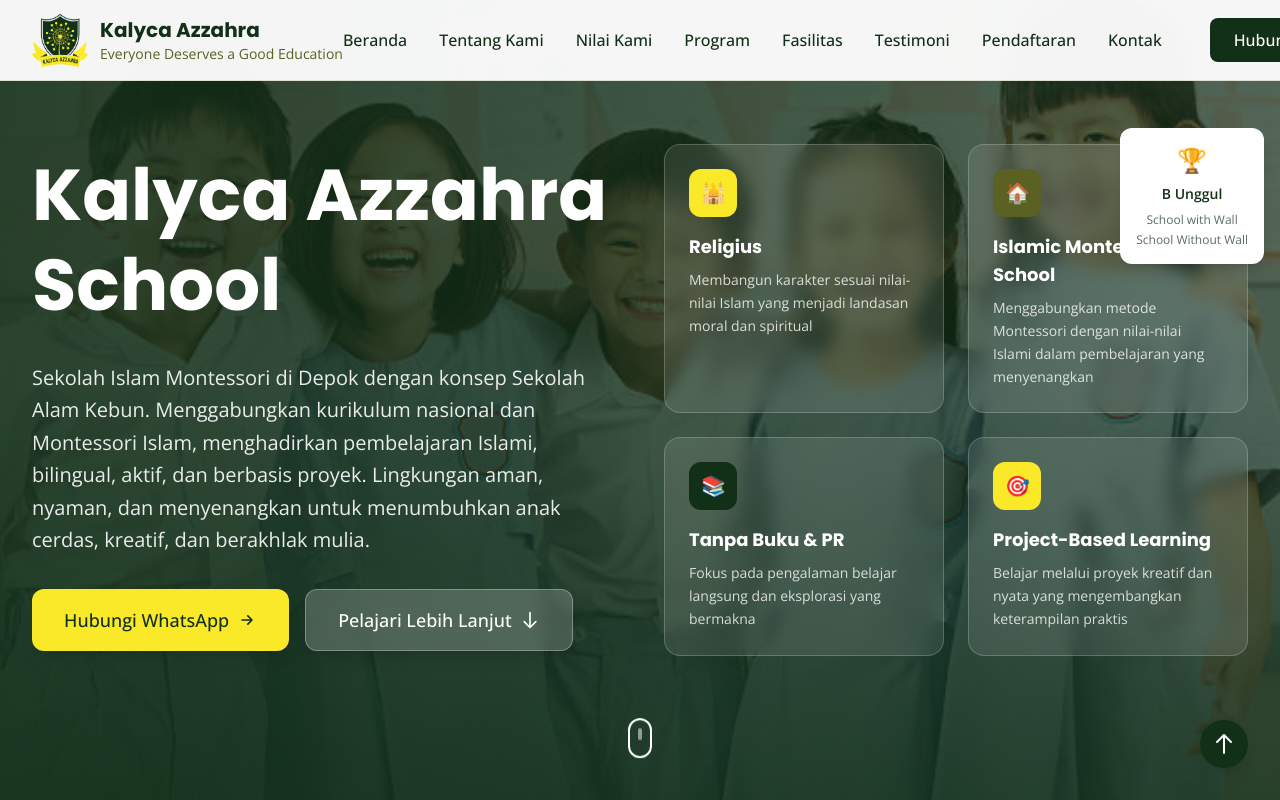
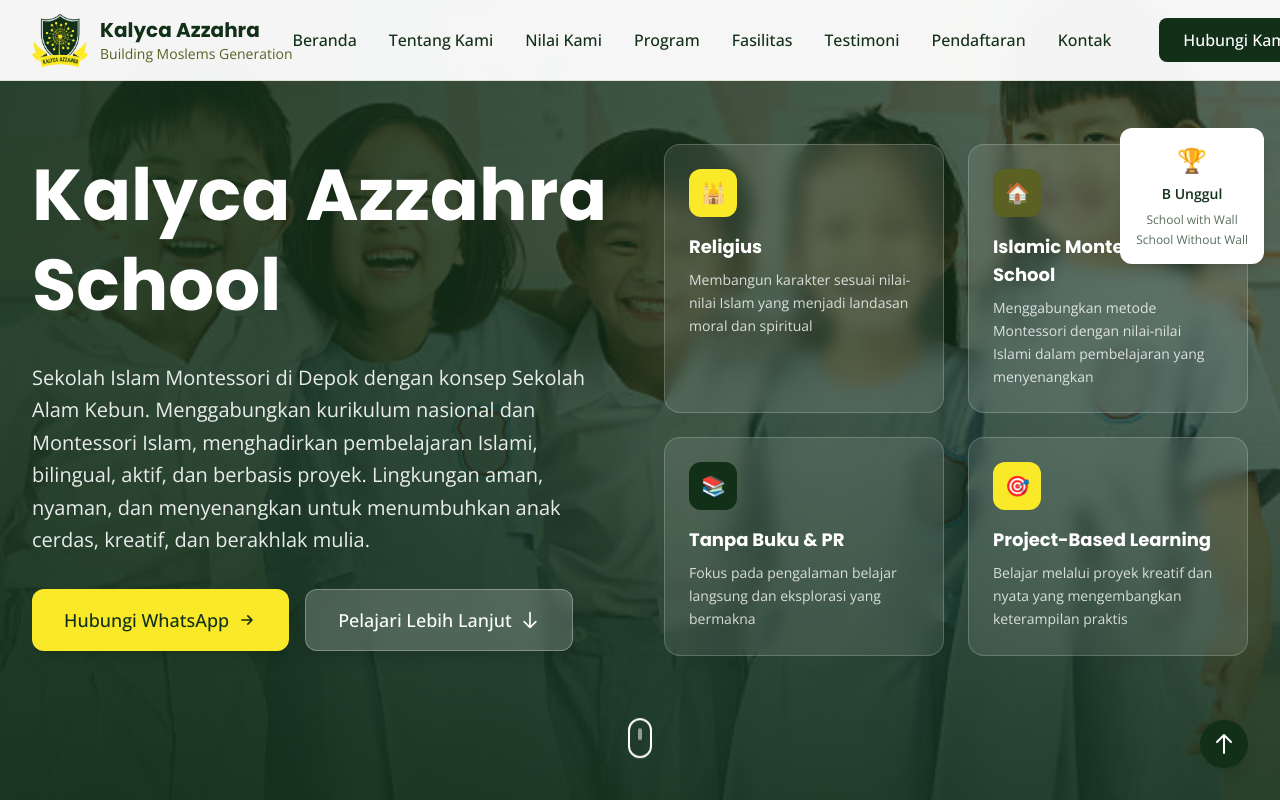
Before and after one commit to Mahusaa/Kalyca-bun, a Next.js app: page / in a window 1280 px wide. Shown: the top 800 px of the page. Built offline with nearby package versions, Linux system fonts and the light colour scheme.

Commit message:
chore: change navbar tagline

```diff
--- a/components/Navigation.tsx
+++ b/components/Navigation.tsx
@@ -35,7 +35,7 @@ export default function Navigation() {
             </div>
             <div>
               <h1 className="font-heading font-bold text-primary text-lg lg:text-xl">Kalyca Azzahra</h1>
-              <p className="text-xs lg:text-sm text-accent">Everyone Deserves a Good Education</p>
+              <p className="text-xs lg:text-sm text-accent">Building Moslems Generation</p>
             </div>
           </Link>
 
```
